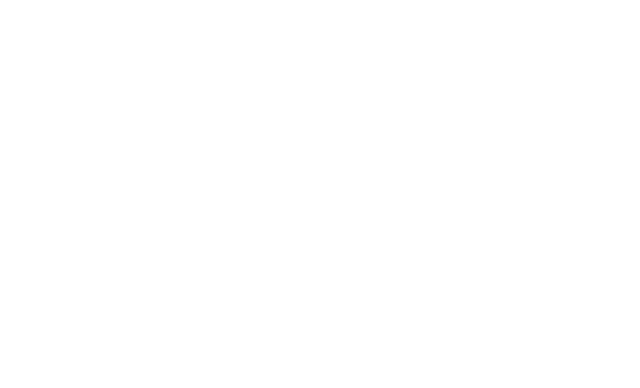
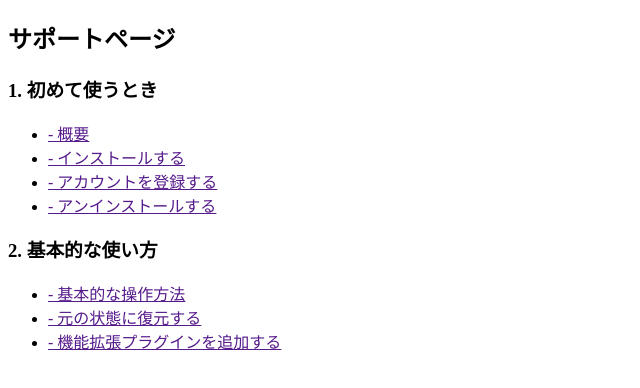
Before and after one commit to namichaz/portfolio, a plain HTML site: page top/index.html in a window 1280 px wide. Shown: the whole page, without its empty margins (0-640 px from the left). Drawn offline with Linux system fonts and the light colour scheme.

Commit message:
選択すると開いたり、隠れたりするメニューの土台html追加

```diff
--- a/top/index.html
+++ b/top/index.html
@@ -5,5 +5,28 @@
         <title>Portfolio</title>
         <meta name="description" content="ポートフォリオの練習用サイトです">
     </head>
-
+    <body>
+        <section>
+            <div class="sidebar">
+                    <h2>サポートページ</h2>
+                    <div class="submenu">
+                        <h3>1. 初めて使うとき</h3>
+                        <ul class="hidden">
+                            <li><a href="">- 概要</a></li>
+                            <li><a href="">- インストールする</a></li>
+                            <li><a href="">- アカウントを登録する</a></li>
+                            <li><a href="">- アンインストールする</a></li>
+                        </ul>
+                    </div>
+                    <div class="submenu">
+                        <h3>2. 基本的な使い方</h3>
+                        <ul class="hidden">
+                            <li><a href="">- 基本的な操作方法</a></li>
+                            <li><a href="">- 元の状態に復元する</a></li>
+                            <li><a href="">- 機能拡張プラグインを追加する</a></li>
+                        </ul>
+                    </div>
+            </div>
+        </section>
+    </body>
 </html>
```
